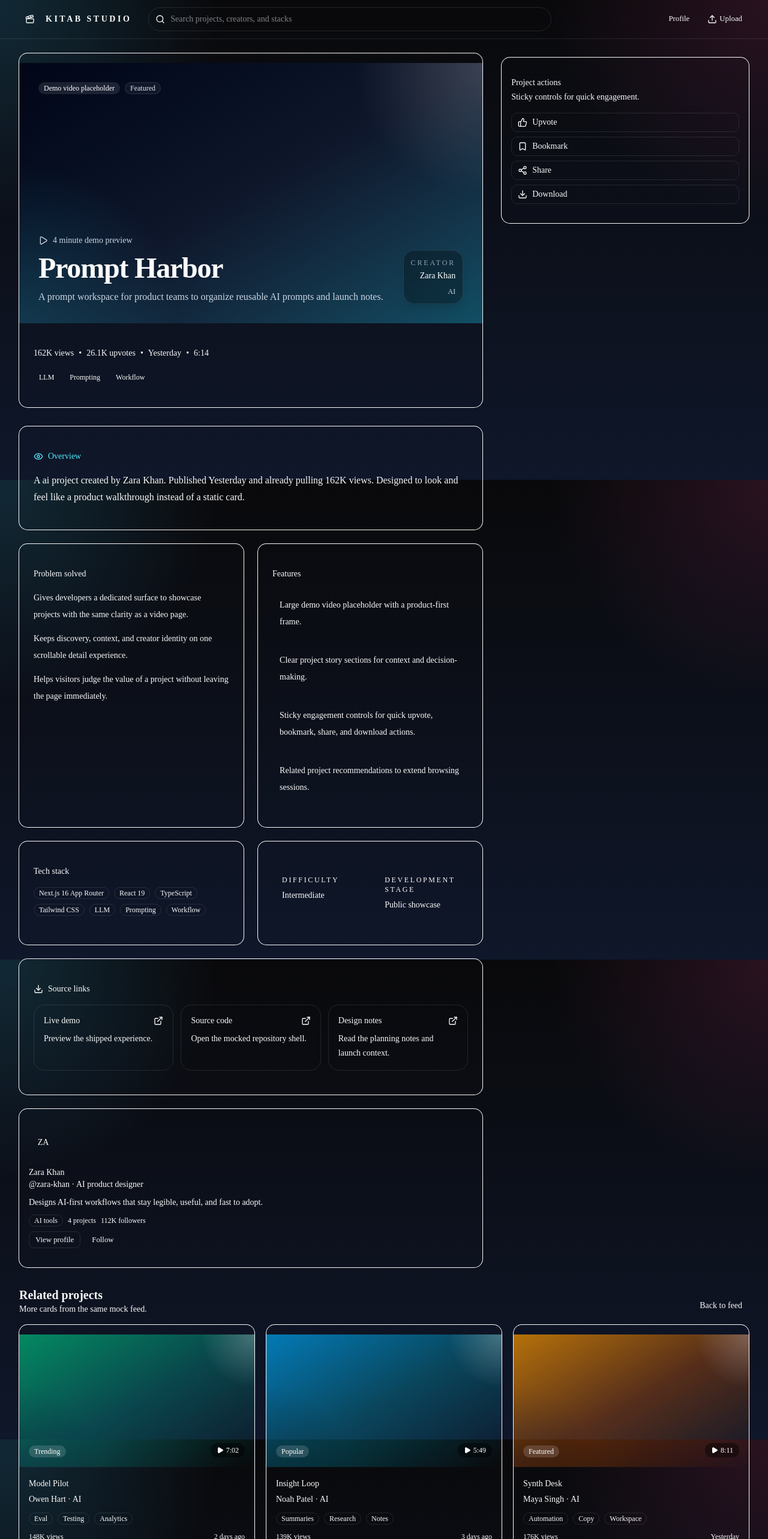
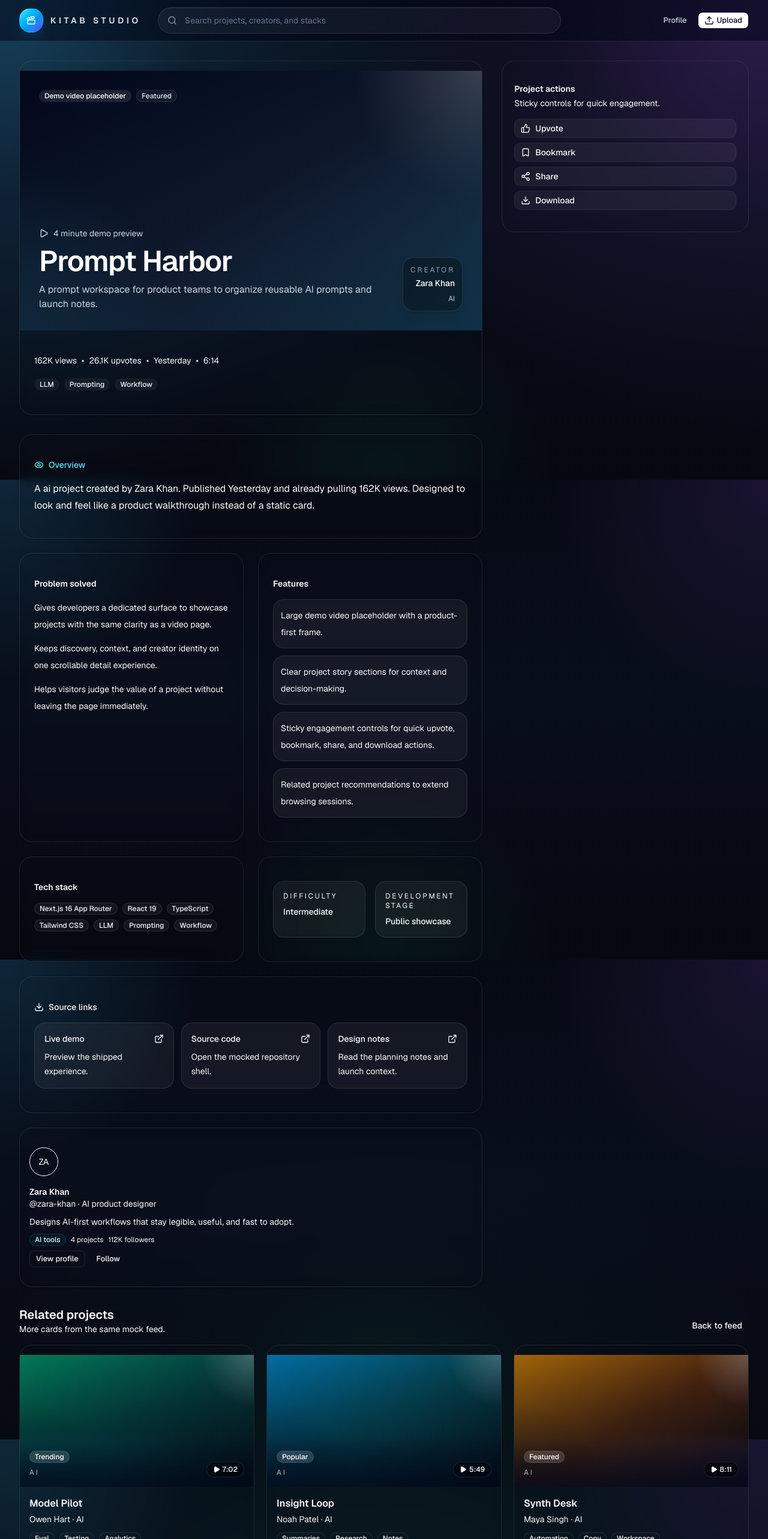
Before and after one commit to peterkandel/NVHub, a Next.js app: page /project/prompt-harbor in a window 1280 px wide. Shown: the top 2566 px of the page at 60% size. Built offline with nearby package versions, Linux system fonts and the light colour scheme.

Commit message:
visual redesign

```diff
--- a/app/globals.css
+++ b/app/globals.css
@@ -12,7 +12,7 @@
   --color-foreground: var(--foreground);
   --font-sans: var(--font-sans);
   --font-mono: var(--font-geist-mono);
-  --font-heading: var(--font-sans);
+  --font-heading: var(--font-space-grotesk);
   --color-sidebar-ring: var(--sidebar-ring);
   --color-sidebar-border: var(--sidebar-border);
   --color-sidebar-accent-foreground: var(--sidebar-accent-foreground);
@@ -89,9 +89,10 @@ html {
 
 body {
   background:
-    radial-gradient(circle at top left, rgb(56 189 248 / 0.18), transparent 24%),
-    radial-gradient(circle at top right, rgb(236 72 153 / 0.14), transparent 24%),
-    linear-gradient(180deg, rgb(9 9 11), rgb(15 23 42));
+    radial-gradient(circle at top left, rgb(56 189 248 / 0.16), transparent 22%),
+    radial-gradient(circle at top right, rgb(168 85 247 / 0.12), transparent 24%),
+    radial-gradient(circle at bottom, rgb(16 185 129 / 0.08), transparent 28%),
+    linear-gradient(180deg, rgb(6 10 20), rgb(9 14 28) 45%, rgb(6 8 16));
 }
 
 .dark {
@@ -134,6 +135,10 @@ body {
     border-color: var(--color-border);
     outline-color: var(--color-ring);
   }
+  ::selection {
+    background: rgb(103 232 249 / 0.35);
+    color: rgb(2 6 23);
+  }
   body {
     background: var(--background);
     color: var(--foreground);
@@ -141,7 +146,7 @@ body {
     -moz-osx-font-smoothing: grayscale;
   }
   html {
-    font-family: var(--font-sans), system-ui, -apple-system, "Segoe UI", Roboto, "Helvetica Neue", Arial;
+    font-family: var(--font-geist-sans), var(--font-space-grotesk), system-ui, -apple-system, "Segoe UI", Roboto, "Helvetica Neue", Arial;
   }
 }
 
--- a/app/layout.tsx
+++ b/app/layout.tsx
@@ -1,5 +1,5 @@
 import type { Metadata } from "next";
-import { Geist, Geist_Mono } from "next/font/google";
+import { Geist, Geist_Mono, Space_Grotesk } from "next/font/google";
 import { Navbar } from "@/components/navbar";
 import "./globals.css";
 
@@ -10,6 +10,11 @@ const geistSans = Geist({
 
 const geistMono = Geist_Mono({
   variable: "--font-geist-mono",
+  subsets: ["latin"],
+});
+
+const spaceGrotesk = Space_Grotesk({
+  variable: "--font-space-grotesk",
   subsets: ["latin"],
 });
 
@@ -26,12 +31,14 @@ export default function RootLayout({
   return (
     <html
       lang="en"
-      className={`${geistSans.variable} ${geistMono.variable} h-full antialiased dark`}
+      className={`${geistSans.variable} ${geistMono.variable} ${spaceGrotesk.variable} h-full antialiased dark`}
     >
-      <body className="min-h-full bg-background text-foreground">
-        <div className="relative min-h-screen">
+      <body className="min-h-full bg-background text-foreground selection:bg-cyan-300 selection:text-slate-950">
+        <div className="relative min-h-screen overflow-x-hidden">
+          <div className="pointer-events-none absolute inset-0 -z-10 bg-[radial-gradient(circle_at_top_left,rgba(56,189,248,0.18),transparent_28%),radial-gradient(circle_at_top_right,rgba(168,85,247,0.14),transparent_24%),radial-gradient(circle_at_bottom,rgba(16,185,129,0.08),transparent_30%)]" />
+          <div className="pointer-events-none absolute inset-0 -z-10 bg-[linear-gradient(rgba(255,255,255,0.03)_1px,transparent_1px),linear-gradient(90deg,rgba(255,255,255,0.03)_1px,transparent_1px)] bg-[size:72px_72px] [mask-image:radial-gradient(circle_at_center,black,transparent_85%)] opacity-25" />
           <Navbar />
-          <main className="mx-auto flex w-full max-w-7xl flex-1 flex-col px-4 pb-16 pt-6 sm:px-6 lg:px-8">
+          <main className="mx-auto flex w-full max-w-7xl flex-1 flex-col px-4 pb-20 pt-6 sm:px-6 lg:px-8 lg:pt-8">
             {children}
           </main>
         </div>
--- a/app/project/[slug]/page.tsx
+++ b/app/project/[slug]/page.tsx
@@ -74,9 +74,10 @@ export default async function ProjectPage({ params }: ProjectPageProps) {
   return (
     <div className="grid gap-8 lg:grid-cols-[minmax(0,1.5fr)_minmax(320px,0.8fr)]">
       <div className="space-y-8">
-        <Card className="overflow-hidden border-foreground/10 bg-card shadow-sm">
+        <Card className="overflow-hidden border-foreground/10 bg-card/90 shadow-sm">
           <div className="relative aspect-video overflow-hidden bg-gradient-to-br from-slate-950 via-slate-900 to-cyan-900">
             <div className="absolute inset-0 bg-[radial-gradient(circle_at_top_right,rgba(255,255,255,0.18),transparent_24%),radial-gradient(circle_at_bottom_left,rgba(34,211,238,0.18),transparent_30%)]" />
+            <div className="absolute inset-0 bg-[linear-gradient(180deg,rgba(15,23,42,0.05),rgba(15,23,42,0.55))]" />
             <div className="absolute inset-0 flex flex-col justify-between p-6 sm:p-8">
               <div className="flex flex-wrap items-center gap-2">
                 <Badge className="bg-white/10 text-white">Demo video placeholder</Badge>
@@ -90,7 +91,7 @@ export default async function ProjectPage({ params }: ProjectPageProps) {
                     <Play className="size-4" />
                     4 minute demo preview
                   </div>
-                  <h1 className="text-3xl font-semibold tracking-tight text-balance sm:text-4xl lg:text-5xl">
+                  <h1 className="font-heading text-3xl font-semibold tracking-tight text-balance sm:text-4xl lg:text-5xl">
                     {project.title}
                   </h1>
                   <p className="max-w-2xl text-sm leading-6 text-slate-300 sm:text-base">
@@ -117,7 +118,7 @@ export default async function ProjectPage({ params }: ProjectPageProps) {
             </div>
             <div className="flex flex-wrap gap-2">
               {project.tags.map((tag) => (
-                <Badge key={tag} variant="secondary">
+                <Badge key={tag} variant="secondary" className="bg-white/5 text-slate-100">
                   {tag}
                 </Badge>
               ))}
@@ -126,7 +127,7 @@ export default async function ProjectPage({ params }: ProjectPageProps) {
         </Card>
 
         <div className="grid gap-6">
-          <Card className="border-foreground/10 bg-card shadow-sm">
+          <Card className="border-foreground/10 bg-card/90 shadow-sm">
             <CardContent className="space-y-4 p-6">
               <div className="flex items-center gap-2 text-sm font-medium text-cyan-300">
                 <Eye className="size-4" />
@@ -139,9 +140,9 @@ export default async function ProjectPage({ params }: ProjectPageProps) {
           </Card>
 
           <div className="grid gap-6 lg:grid-cols-2">
-            <Card className="border-foreground/10 bg-card shadow-sm">
+            <Card className="border-foreground/10 bg-card/90 shadow-sm">
               <CardContent className="space-y-4 p-6">
-                <div className="text-sm font-medium text-foreground">Problem solved</div>
+                <div className="font-heading text-sm font-semibold text-foreground">Problem solved</div>
                 <div className="space-y-3 text-sm leading-7 text-muted-foreground">
                   {problemSolved.map((item) => (
                     <p key={item}>{item}</p>
@@ -150,12 +151,12 @@ export default async function ProjectPage({ params }: ProjectPageProps) {
               </CardContent>
             </Card>
 
-            <Card className="border-foreground/10 bg-card shadow-sm">
+            <Card className="border-foreground/10 bg-card/90 shadow-sm">
               <CardContent className="space-y-4 p-6">
-                <div className="text-sm font-medium text-foreground">Features</div>
+                <div className="font-heading text-sm font-semibold text-foreground">Features</div>
                 <ul className="space-y-3 text-sm leading-7 text-muted-foreground">
                   {features.map((feature) => (
-                    <li key={feature} className="rounded-2xl bg-muted/40 p-3">
+                    <li key={feature} className="rounded-2xl border border-white/10 bg-white/5 p-3 backdrop-blur-sm">
                       {feature}
                     </li>
                   ))}
@@ -165,12 +166,12 @@ export default async function ProjectPage({ params }: ProjectPageProps) {
           </div>
 
           <div className="grid gap-6 lg:grid-cols-2">
-            <Card className="border-foreground/10 bg-card shadow-sm">
+            <Card className="border-foreground/10 bg-card/90 shadow-sm">
               <CardContent className="space-y-4 p-6">
-                <div className="text-sm font-medium text-foreground">Tech stack</div>
+                <div className="font-heading text-sm font-semibold text-foreground">Tech stack</div>
                 <div className="flex flex-wrap gap-2">
                   {techStack.map((item) => (
-                    <Badge key={item} variant="outline" className="bg-background/60">
+                    <Badge key={item} variant="outline" className="border-white/10 bg-white/5 text-slate-100">
                       {item}
                     </Badge>
                   ))}
@@ -178,13 +179,13 @@ export default async function ProjectPage({ params }: ProjectPageProps) {
               </CardContent>
             </Card>
 
-            <Card className="border-foreground/10 bg-card shadow-sm">
+            <Card className="border-foreground/10 bg-card/90 shadow-sm">
               <CardContent className="grid gap-4 p-6 sm:grid-cols-2">
-                <div className="rounded-2xl bg-muted/40 p-4">
+                <div className="rounded-2xl border border-white/10 bg-white/5 p-4">
                   <div className="text-xs uppercase tracking-[0.22em] text-muted-foreground">Difficulty</div>
                   <div className="mt-2 text-sm font-medium text-foreground">{difficulty}</div>
                 </div>
-                <div className="rounded-2xl bg-muted/40 p-4">
+                <div className="rounded-2xl border border-white/10 bg-white/5 p-4">
                   <div className="text-xs uppercase tracking-[0.22em] text-muted-foreground">Development stage</div>
                   <div className="mt-2 text-sm font-medium text-foreground">{developmentStage}</div>
                 </div>
@@ -192,7 +193,7 @@ export default async function ProjectPage({ params }: ProjectPageProps) {
             </Card>
           </div>
 
-          <Card className="border-foreground/10 bg-card shadow-sm">
+          <Card className="border-foreground/10 bg-card/90 shadow-sm">
             <CardContent className="space-y-4 p-6">
               <div className="flex items-center gap-2 text-sm font-medium text-foreground">
                 <Download className="size-4" />
@@ -205,7 +206,7 @@ export default async function ProjectPage({ params }: ProjectPageProps) {
                     href={source.href}
                     target="_blank"
                     rel="noreferrer"
-                    className="rounded-2xl border border-foreground/10 bg-background/60 p-4 transition-all duration-200 hover:-translate-y-1 hover:border-cyan-400/30 hover:bg-cyan-500/5"
+                    className="rounded-2xl border border-white/10 bg-white/5 p-4 transition-all duration-200 hover:-translate-y-1 hover:border-cyan-400/30 hover:bg-cyan-500/5 hover:shadow-[0_16px_35px_-22px_rgba(14,165,233,0.5)]"
                   >
                     <div className="flex items-center justify-between gap-3">
                       <div className="text-sm font-medium text-foreground">{source.label}</div>
--- a/components/action-sidebar.tsx
+++ b/components/action-sidebar.tsx
@@ -18,10 +18,10 @@ const actions = [
 export function ActionSidebar({ project }: ActionSidebarProps) {
   return (
     <div className="sticky top-24 space-y-4">
-      <Card className="border-foreground/10 bg-card shadow-sm">
-        <CardContent className="space-y-4 p-4">
+      <Card className="border-foreground/10 bg-card/90 shadow-sm">
+        <CardContent className="space-y-4 p-5">
           <div>
-            <div className="text-sm font-medium text-foreground">Project actions</div>
+            <div className="font-heading text-sm font-semibold text-foreground">Project actions</div>
             <p className="mt-1 text-sm text-muted-foreground">
               Sticky controls for quick engagement.
             </p>
@@ -31,7 +31,7 @@ export function ActionSidebar({ project }: ActionSidebarProps) {
               const Icon = action.icon
 
               return (
-                <Button key={action.label} variant="outline" className="justify-start gap-2 transition-transform duration-200 hover:-translate-y-0.5 hover:border-cyan-400/30 hover:bg-cyan-500/5">
+                <Button key={action.label} variant="outline" className="justify-start gap-2 border-white/10 bg-white/5 transition-all duration-200 hover:-translate-y-0.5 hover:border-cyan-400/30 hover:bg-cyan-500/5 hover:shadow-[0_12px_30px_-20px_rgba(14,165,233,0.6)]">
                   <Icon className="size-4" />
                   {action.label}
                 </Button>
--- a/components/creator-card.tsx
+++ b/components/creator-card.tsx
@@ -14,19 +14,19 @@ type CreatorCardProps = {
 
 export function CreatorCard({ creator, compact = false }: CreatorCardProps) {
   return (
-    <Card className={cn("border-foreground/10 bg-card shadow-sm", compact && "shadow-none") }>
+    <Card className={cn("border-foreground/10 bg-card/90 shadow-sm", compact && "shadow-none") }>
       <CardContent className={cn("p-4", compact ? "flex items-start gap-3" : "space-y-4") }>
         <Avatar className={compact ? "size-10" : "size-12"}>
           <AvatarFallback>{creator.name.slice(0, 2).toUpperCase()}</AvatarFallback>
         </Avatar>
         <div className={compact ? "min-w-0 flex-1 space-y-2" : "space-y-2"}>
           <div>
-            <h3 className="text-sm font-medium text-foreground">{creator.name}</h3>
+            <h3 className="font-heading text-sm font-semibold text-foreground">{creator.name}</h3>
             <p className="text-sm text-muted-foreground">@{creator.username} · {creator.title}</p>
           </div>
           <p className="text-sm leading-6 text-muted-foreground">{creator.bio}</p>
           <div className="flex flex-wrap items-center gap-2">
-            <Badge variant="outline">{creator.specialty}</Badge>
+            <Badge variant="outline" className="border-cyan-400/20 bg-cyan-500/5 text-cyan-100">{creator.specialty}</Badge>
             <span className="text-xs text-muted-foreground">{creator.projects} projects</span>
             <span className="text-xs text-muted-foreground">{creator.followers} followers</span>
           </div>
--- a/components/navbar.tsx
+++ b/components/navbar.tsx
@@ -6,31 +6,31 @@ import { Input } from "@/components/ui/input"
 
 export function Navbar() {
   return (
-    <header className="sticky top-0 z-40 border-b border-foreground/10 bg-background/80 backdrop-blur-xl">
+    <header className="sticky top-0 z-40 border-b border-white/10 bg-slate-950/55 backdrop-blur-2xl">
       <div className="mx-auto flex w-full max-w-7xl items-center gap-3 px-4 py-3 sm:px-6 lg:px-8">
-        <Link href="/" className="flex items-center gap-2 font-semibold tracking-tight text-foreground">
-          <span className="flex size-9 items-center justify-center rounded-2xl bg-foreground text-background">
+        <Link href="/" className="flex items-center gap-3 font-semibold tracking-tight text-foreground">
+          <span className="flex size-10 items-center justify-center rounded-2xl border border-cyan-300/20 bg-gradient-to-br from-cyan-300 via-sky-500 to-indigo-600 text-white shadow-[0_10px_30px_-12px_rgba(56,189,248,0.75)]">
             <Clapperboard className="size-4" />
           </span>
-          <span className="text-sm uppercase tracking-[0.25em]">Kitab Studio</span>
+          <span className="text-sm uppercase tracking-[0.34em] text-slate-200">Kitab Studio</span>
         </Link>
 
         <div className="hidden flex-1 items-center px-4 md:flex">
           <div className="relative w-full max-w-2xl">
-            <Search className="pointer-events-none absolute left-3 top-1/2 size-4 -translate-y-1/2 text-muted-foreground" />
+            <Search className="pointer-events-none absolute left-4 top-1/2 size-4 -translate-y-1/2 text-slate-400" />
             <Input
               aria-label="Search projects"
               placeholder="Search projects, creators, and stacks"
-              className="h-10 rounded-full bg-card pl-9"
+              className="h-11 rounded-full border-white/10 bg-white/5 pl-11 text-slate-100 placeholder:text-slate-500 shadow-[inset_0_1px_0_rgba(255,255,255,0.05)] focus-visible:border-cyan-400/40 focus-visible:bg-white/8"
             />
           </div>
         </div>
 
         <div className="flex items-center gap-2">
-          <Button asChild variant="ghost" size="sm" className="hidden sm:inline-flex">
+          <Button asChild variant="ghost" size="sm" className="hidden sm:inline-flex text-slate-300 hover:bg-white/5 hover:text-white">
             <Link href="/profile/maya-singh">Profile</Link>
           </Button>
-          <Button asChild size="sm">
+          <Button asChild size="sm" className="bg-white text-slate-950 shadow-[0_12px_36px_-18px_rgba(255,255,255,0.8)] hover:bg-slate-200">
             <Link href="/upload">
               <Upload className="size-4" />
               Upload
--- a/components/project-card.tsx
+++ b/components/project-card.tsx
@@ -24,18 +24,23 @@ export function ProjectCard({ project, featured = false }: ProjectCardProps) {
   return (
     <Card
       className={cn(
-        "group overflow-hidden border-foreground/10 bg-card shadow-sm transition-all duration-300 ease-out hover:-translate-y-1 hover:shadow-[0_24px_60px_-28px_rgba(14,165,233,0.45)] hover:border-cyan-400/30",
+        "group overflow-hidden border-foreground/10 bg-card/90 shadow-sm transition-all duration-300 ease-out hover:-translate-y-1 hover:border-cyan-400/30 hover:shadow-[0_30px_70px_-34px_rgba(14,165,233,0.55)]",
         featured && "sm:col-span-2 xl:col-span-1"
       )}
     >
       <Link href={`/project/${project.slug}`} className="group block focus-visible:outline-none">
-        <div className={cn("relative aspect-video overflow-hidden bg-gradient-to-br transition-transform duration-300 group-hover:scale-[1.02]", gradient)}>
-          <div className="absolute inset-0 bg-[radial-gradient(circle_at_top_right,rgba(255,255,255,0.28),transparent_20%),radial-gradient(circle_at_bottom_left,rgba(15,23,42,0.28),transparent_30%)] opacity-90 transition-opacity duration-300 group-hover:opacity-100" />
+        <div className={cn("relative aspect-video overflow-hidden bg-gradient-to-br transition-transform duration-300 group-hover:scale-[1.03]", gradient)}>
+          <div className="absolute inset-0 bg-[radial-gradient(circle_at_top_right,rgba(255,255,255,0.28),transparent_20%),radial-gradient(circle_at_bottom_left,rgba(15,23,42,0.4),transparent_32%)] opacity-95 transition-opacity duration-300 group-hover:opacity-100" />
+          <div className="absolute inset-0 bg-[linear-gradient(180deg,rgba(2,6,23,0.1),rgba(2,6,23,0.45))]" />
+          <div className="absolute inset-x-0 bottom-0 h-20 bg-gradient-to-t from-slate-950/60 to-transparent" />
           <div className="absolute inset-0 flex items-end justify-between p-4 text-white">
-            <div className="max-w-[75%]">
-              <Badge className="bg-white/15 text-white backdrop-blur-sm transition-transform duration-300 group-hover:translate-y-[-2px]">{project.status}</Badge>
+            <div className="max-w-[75%] space-y-2">
+              <Badge className="border-white/10 bg-white/15 text-white backdrop-blur-sm transition-transform duration-300 group-hover:translate-y-[-2px]">
+                {project.status}
+              </Badge>
+              <div className="text-xs uppercase tracking-[0.24em] text-white/70">{project.category}</div>
             </div>
-            <div className="flex items-center gap-1 rounded-full bg-black/40 px-2.5 py-1 text-xs font-medium backdrop-blur-sm transition-transform duration-300 group-hover:translate-y-[-2px]">
+            <div className="flex items-center gap-1 rounded-full border border-white/10 bg-black/35 px-2.5 py-1 text-xs font-medium backdrop-blur-sm transition-transform duration-300 group-hover:translate-y-[-2px]">
               <Play className="size-3 fill-current" />
               {project.duration}
             </div>
@@ -43,7 +48,7 @@ export function ProjectCard({ project, featured = false }: ProjectCardProps) {
         </div>
         <CardContent className="space-y-3 p-4">
           <div className="space-y-1">
-            <h3 className="line-clamp-2 text-sm font-medium leading-6 text-foreground transition-colors duration-200 group-hover:text-cyan-200">
+            <h3 className="line-clamp-2 font-heading text-[1.02rem] font-semibold leading-6 text-foreground transition-colors duration-200 group-hover:text-cyan-200">
               {project.title}
             </h3>
             <p className="text-sm text-muted-foreground transition-colors duration-200 group-hover:text-slate-300">
--- a/components/ui/card.tsx
+++ b/components/ui/card.tsx
@@ -12,7 +12,7 @@ function Card({
       data-slot="card"
       data-size={size}
       className={cn(
-        "group/card flex flex-col gap-(--card-spacing) overflow-hidden rounded-xl bg-card py-(--card-spacing) text-sm text-card-foreground ring-1 ring-foreground/10 [--card-spacing:--spacing(4)] has-data-[slot=card-footer]:pb-0 has-[>img:first-child]:pt-0 data-[size=sm]:[--card-spacing:--spacing(3)] data-[size=sm]:has-data-[slot=card-footer]:pb-0 *:[img:first-child]:rounded-t-xl *:[img:last-child]:rounded-b-xl",
+        "group/card flex flex-col gap-(--card-spacing) overflow-hidden rounded-[1.35rem] border border-white/10 bg-card/90 py-(--card-spacing) text-sm text-card-foreground shadow-[0_18px_55px_-32px_rgba(0,0,0,0.72)] backdrop-blur-sm transition-all duration-300 [--card-spacing:--spacing(4)] hover:-translate-y-0.5 hover:border-cyan-400/20 hover:shadow-[0_28px_70px_-36px_rgba(14,165,233,0.28)] has-data-[slot=card-footer]:pb-0 has-[>img:first-child]:pt-0 data-[size=sm]:[--card-spacing:--spacing(3)] data-[size=sm]:has-data-[slot=card-footer]:pb-0 *:[img:first-child]:rounded-t-[1.35rem] *:[img:last-child]:rounded-b-[1.35rem]",
         className
       )}
       {...props}
@@ -84,7 +84,7 @@ function CardFooter({ className, ...props }: React.ComponentProps<"div">) {
     <div
       data-slot="card-footer"
       className={cn(
-        "flex items-center rounded-b-xl border-t bg-muted/50 p-(--card-spacing)",
+        "flex items-center rounded-b-[1.35rem] border-t border-white/10 bg-white/5 p-(--card-spacing)",
         className
       )}
       {...props}
```
Also changed, not shown: app/profile/[username]/page.tsx (+6 -6 lines), app/upload/page.tsx (+7 -7 lines), components/feed-grid.tsx (+7 -7 lines).
